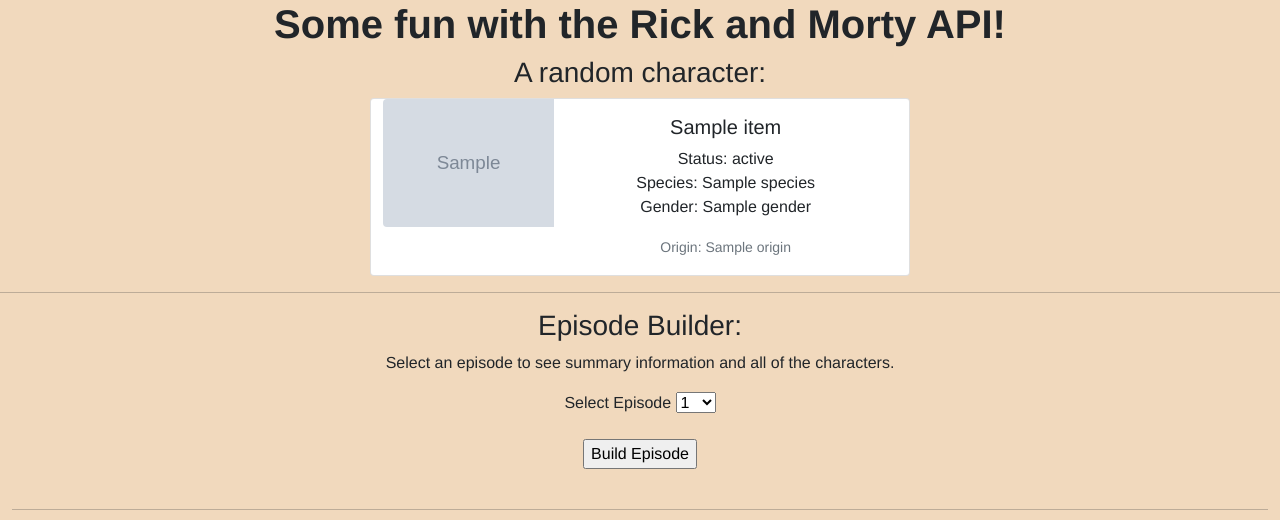
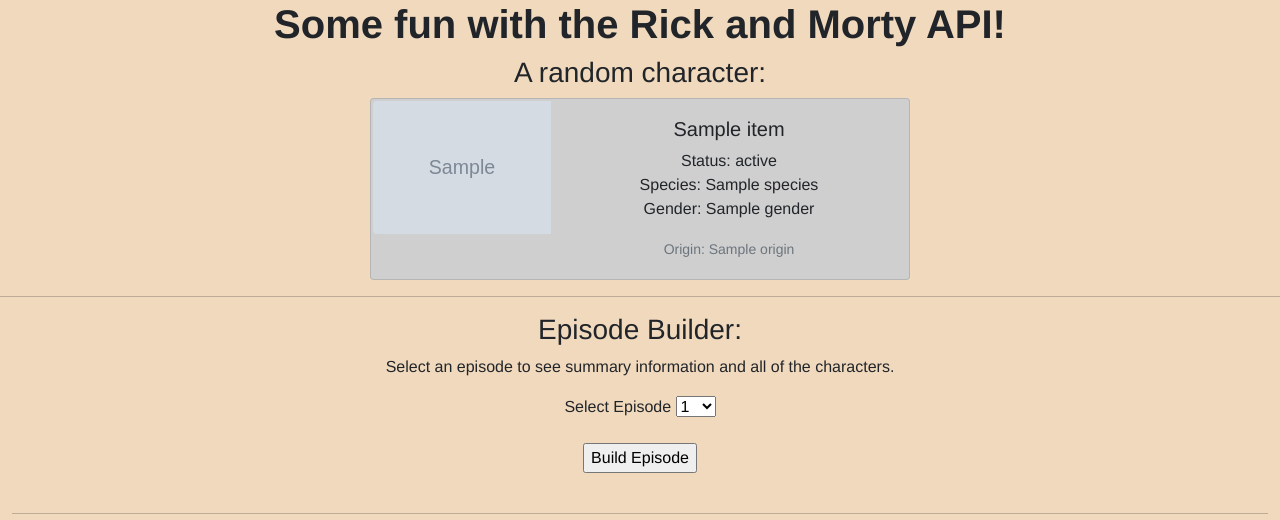
Before and after one commit to Brandt-C/API-playground, a Flask app: page /rm in a window 1280 px wide. Shown: the part 57-577 px from the top of the page. Run offline with Flask 2, Linux system fonts and the light colour scheme; grey boxes marked "Sample" are stand-in pictures; a database or web service that is not in the repository returns one stand-in record (values such as "Sample title"); data that the repository does not hold is empty.

Commit message:
styling on cards

```diff
--- a/app/static/css/rm.css
+++ b/app/static/css/rm.css
@@ -10,3 +10,10 @@
     align-content: center;
 }
 */
+
+.card {
+    padding: 2px;
+    margin: 2px;
+    background-color: rgb(207, 207, 207);
+
+}
```
